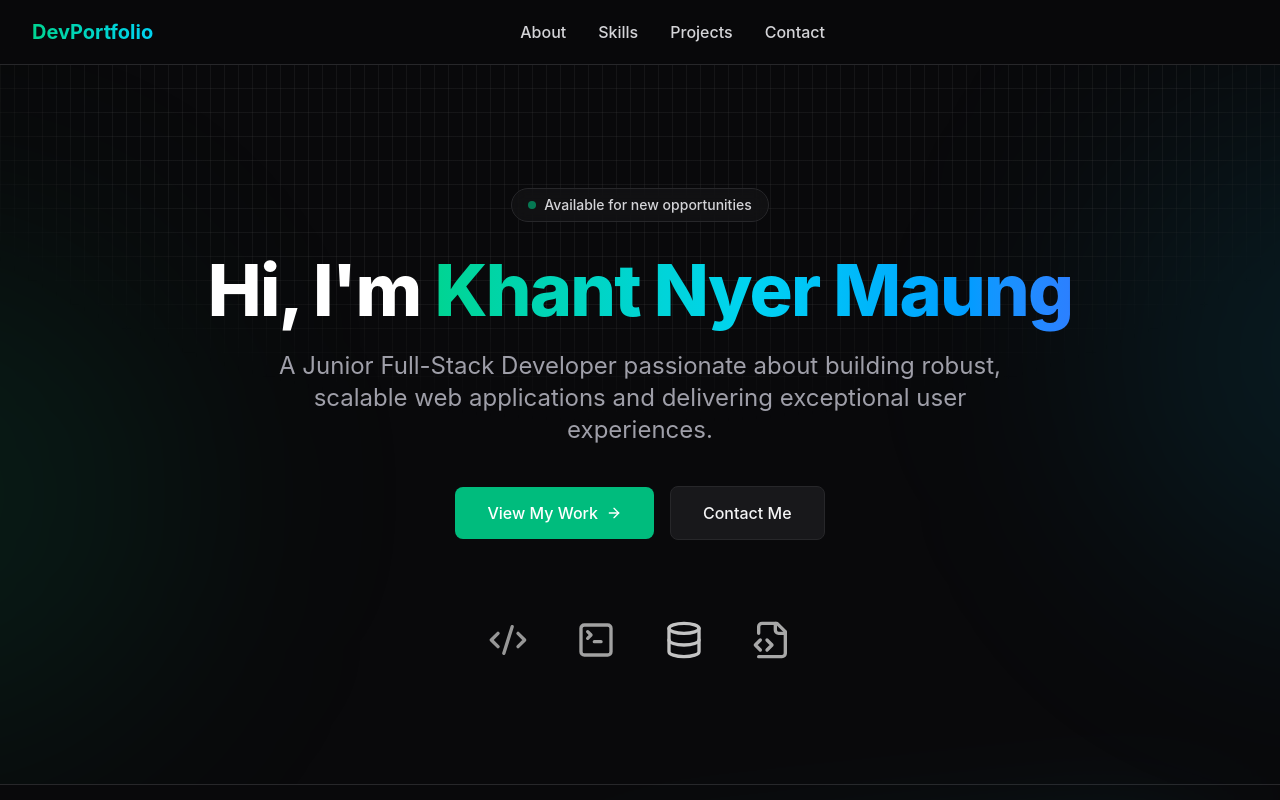
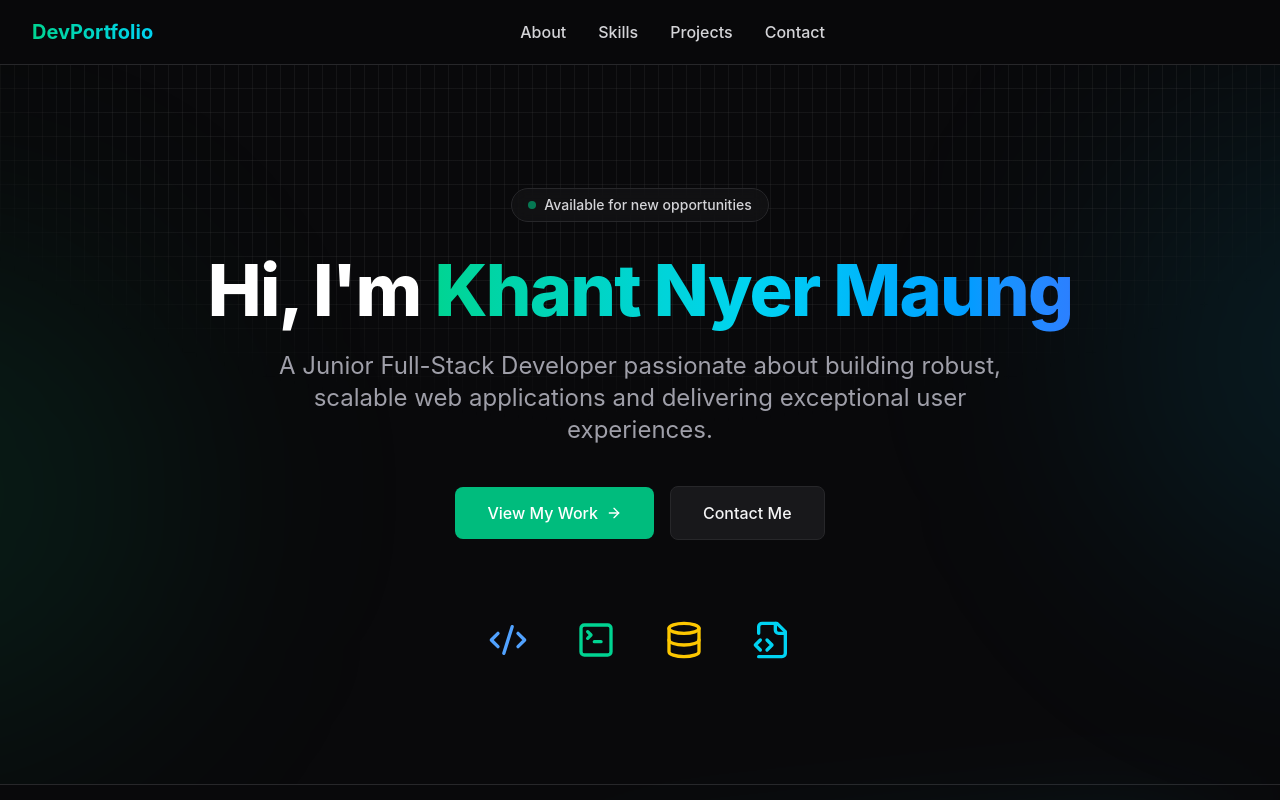
Before and after one commit to khant-nyer/My_Portfolio, a React (Vite) app: page / in a window 1280 px wide. Shown: the top 800 px of the page. Built offline with nearby package versions, Linux system fonts and the light colour scheme; some icons are missing.

Commit message:
Keep hero icon colors always visible and animate on hover

```diff
--- a/src/app/components/Hero.tsx
+++ b/src/app/components/Hero.tsx
@@ -1,5 +1,34 @@
+import { type CSSProperties, type ReactNode } from "react";
 import { motion } from "motion/react";
-import { ArrowRight, Code2, TerminalSquare, Database, FileCode2 } from "lucide-react";
+import { ArrowRight, Code2, Database, FileCode2, TerminalSquare } from "lucide-react";
+
+function AnimatedHeroIcon({
+  children,
+  className,
+  delay,
+}: {
+  children: ReactNode;
+  className: string;
+  delay: number;
+}) {
+  return (
+    <motion.div
+      initial={{ opacity: 0, y: 10 }}
+      whileInView={{ opacity: 1, y: 0 }}
+      viewport={{ once: false, amount: 0.6 }}
+      className={className}
+      style={{ "--draw-delay": `${delay * 0.3}s` } as CSSProperties}
+      whileHover={{ scale: 1.12, y: -4 }}
+      whileTap={{ scale: 0.96 }}
+      transition={{
+        duration: 0.35,
+        delay: delay * 0.2,
+      }}
+    >
+      {children}
+    </motion.div>
+  );
+}
 
 export function Hero() {
   const scrollToProjects = () => {
@@ -8,6 +37,32 @@ export function Hero() {
 
   return (
     <section id="hero" className="relative min-h-[90vh] flex items-center justify-center overflow-hidden py-20 px-4 sm:px-6 lg:px-8">
+      <style>{`
+        .hero-line-draw-icon > * {
+          stroke-dasharray: 120;
+          stroke-dashoffset: 120;
+          animation-name: heroLineDraw;
+          animation-duration: 1.5s;
+          animation-timing-function: ease-in-out;
+          animation-fill-mode: forwards;
+          animation-delay: var(--draw-delay, 0s);
+        }
+
+        .hero-icons:hover .hero-line-draw-icon > * {
+          animation-name: heroLineDraw;
+          animation-duration: 0.9s;
+          animation-delay: 0s;
+          animation-fill-mode: both;
+          stroke-dashoffset: 120;
+        }
+
+        @keyframes heroLineDraw {
+          to {
+            stroke-dashoffset: 0;
+          }
+        }
+      `}</style>
+
       {/* Background decoration */}
       <div className="absolute inset-0 z-0">
         <div className="absolute inset-0 bg-zinc-950" />
@@ -68,12 +123,20 @@ export function Hero() {
           initial={{ opacity: 0 }}
           animate={{ opacity: 1 }}
           transition={{ duration: 1, delay: 0.6 }}
-          className="mt-20 flex justify-center items-center space-x-6 md:space-x-12 opacity-60 grayscale hover:grayscale-0 transition-all duration-500"
+          className="hero-icons mt-20 flex justify-center items-center space-x-6 md:space-x-12 opacity-100 transition-all duration-300"
         >
-           <Code2 className="w-10 h-10 text-blue-400" />
-           <TerminalSquare className="w-10 h-10 text-emerald-400" />
-           <Database className="w-10 h-10 text-yellow-400" />
-           <FileCode2 className="w-10 h-10 text-cyan-400" />
+          <AnimatedHeroIcon className="text-blue-400" delay={0}>
+            <Code2 className="hero-line-draw-icon w-10 h-10" />
+          </AnimatedHeroIcon>
+          <AnimatedHeroIcon className="text-emerald-400" delay={1}>
+            <TerminalSquare className="hero-line-draw-icon w-10 h-10" />
+          </AnimatedHeroIcon>
+          <AnimatedHeroIcon className="text-yellow-400" delay={2}>
+            <Database className="hero-line-draw-icon w-10 h-10" />
+          </AnimatedHeroIcon>
+          <AnimatedHeroIcon className="text-cyan-400" delay={3}>
+            <FileCode2 className="hero-line-draw-icon w-10 h-10" />
+          </AnimatedHeroIcon>
         </motion.div>
       </div>
     </section>
```
